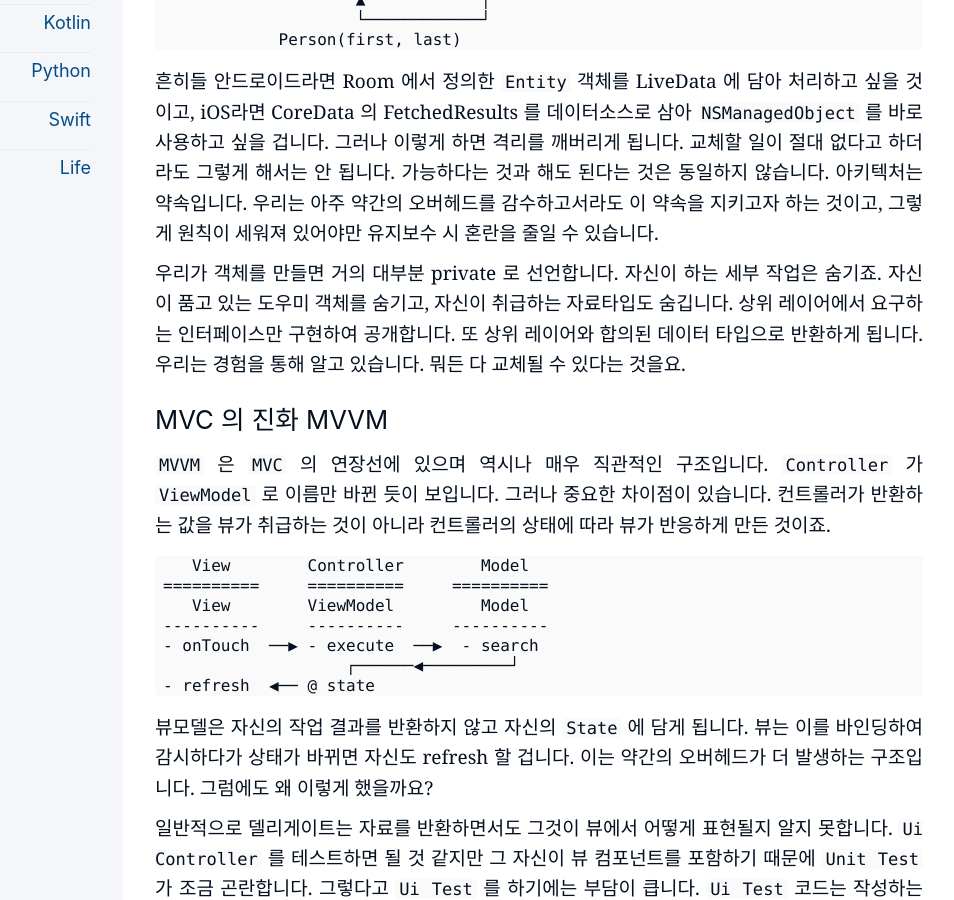
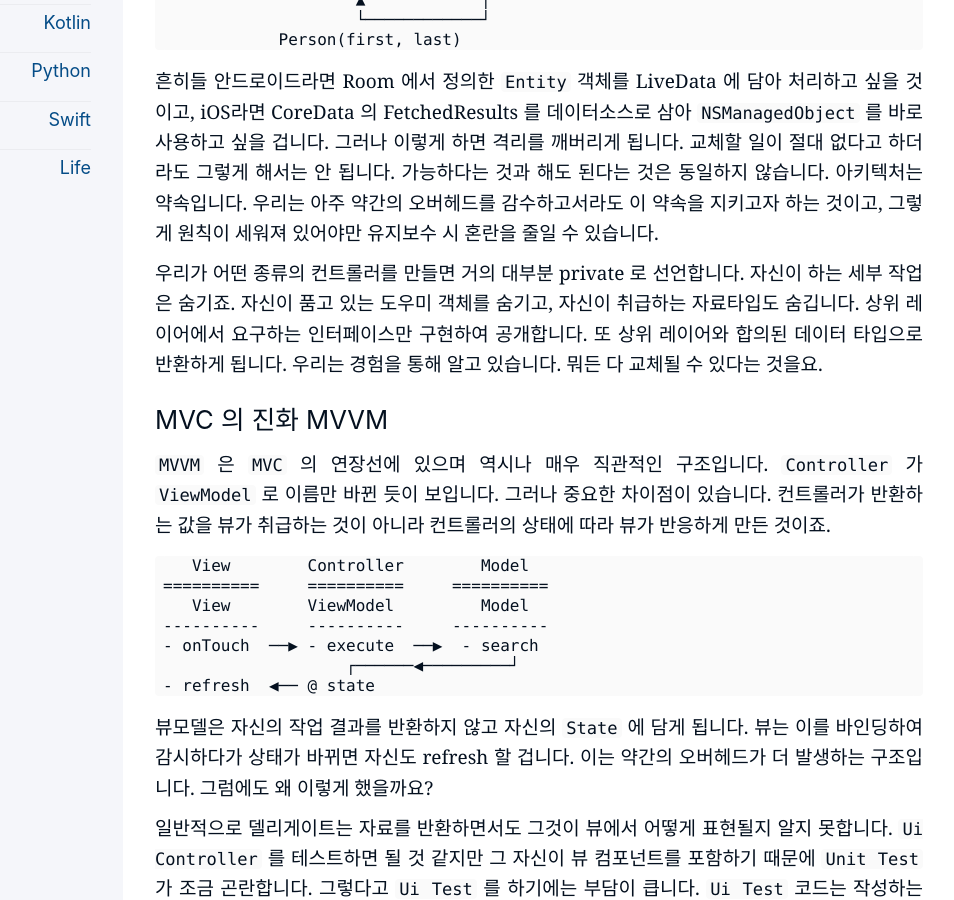
Before and after one commit to kiroshin/kiroshin.github.io, a Jekyll site: the page built from _posts/2024-07-15-architecture.md, in a window 1280 px wide and 900 px high, scrolled down 2843 px. Shown: the whole window, without its empty margins (197-1151 px from the left). Built offline with Jekyll 4.4.1, drawn with Linux system fonts in a browser that asks for light colours.

Commit message:
Update 2024-07-15-architecture.md

```diff
--- a/_posts/2024-07-15-architecture.md
+++ b/_posts/2024-07-15-architecture.md
@@ -77,7 +77,7 @@ View ───╫─── Controller ───╫─── Model
 
 흔히들 안드로이드라면 Room 에서 정의한 `Entity` 객체를 LiveData 에 담아 처리하고 싶을 것이고, iOS라면 CoreData 의 FetchedResults 를 데이터소스로 삼아  `NSManagedObject` 를 바로 사용하고 싶을 겁니다. 그러나 이렇게 하면 격리를 깨버리게 됩니다. 교체할 일이 절대 없다고 하더라도 그렇게 해서는 안 됩니다. 가능하다는 것과 해도 된다는 것은 동일하지 않습니다. 아키텍처는 약속입니다. 우리는 아주 약간의 오버헤드를 감수하고서라도 이 약속을 지키고자 하는 것이고, 그렇게 원칙이 세워져 있어야만 유지보수 시 혼란을 줄일 수 있습니다.
 
-우리가 객체를 만들면 거의 대부분 private 로 선언합니다. 자신이 하는 세부 작업은 숨기죠. 자신이 품고 있는 도우미 객체를 숨기고, 자신이 취급하는 자료타입도 숨깁니다. 상위 레이어에서 요구하는 인터페이스만 구현하여 공개합니다. 또 상위 레이어와 합의된 데이터 타입으로 반환하게 됩니다. 우리는 경험을 통해 알고 있습니다. 뭐든 다 교체될 수 있다는 것을요.
+우리가 어떤 종류의 컨트롤러를 만들면 거의 대부분 private 로 선언합니다. 자신이 하는 세부 작업은 숨기죠. 자신이 품고 있는 도우미 객체를 숨기고, 자신이 취급하는 자료타입도 숨깁니다. 상위 레이어에서 요구하는 인터페이스만 구현하여 공개합니다. 또 상위 레이어와 합의된 데이터 타입으로 반환하게 됩니다. 우리는 경험을 통해 알고 있습니다. 뭐든 다 교체될 수 있다는 것을요.
 
 ## MVC 의 진화 MVVM
 
```
